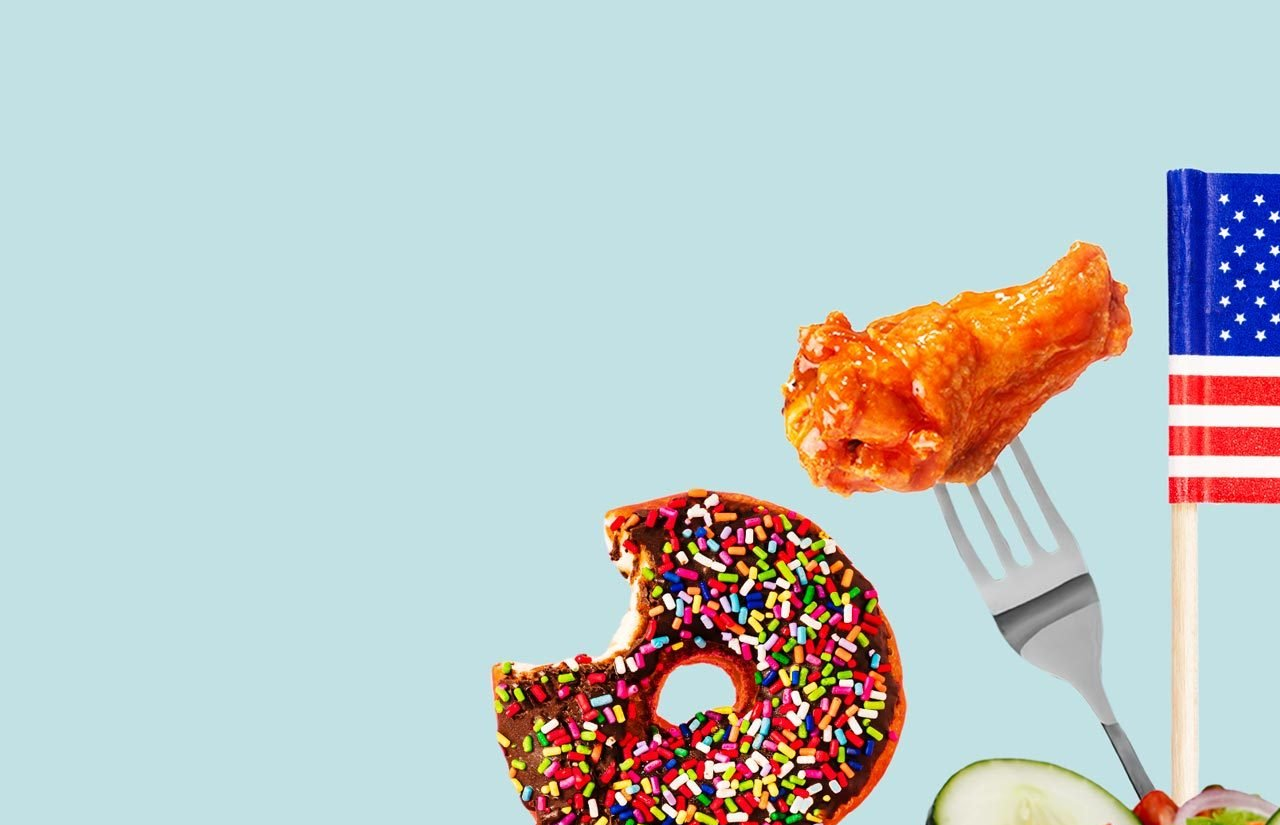
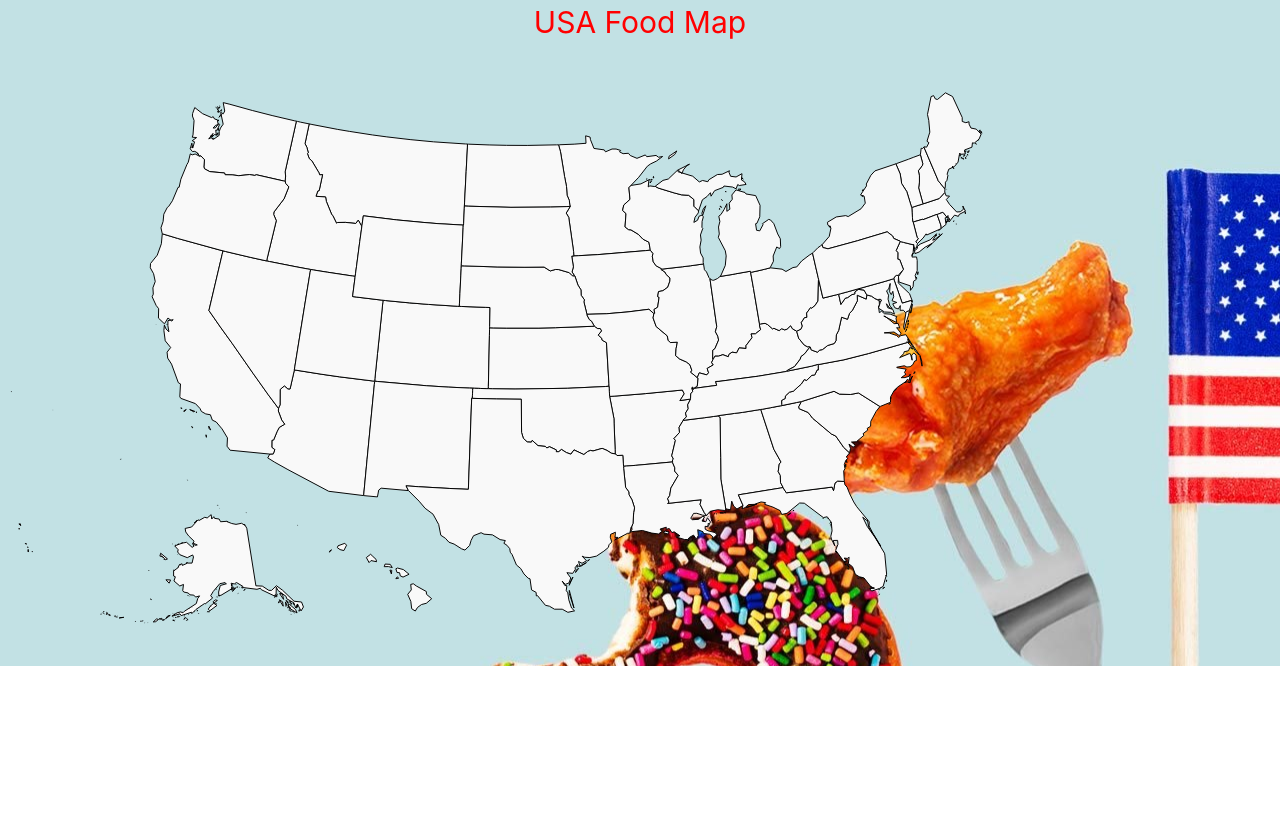
Before and after one commit to Goldie369/Signiture-Food-by-State, a plain HTML site: page index.html in a window 1280 px wide. Shown: the top 825 px of the page. After the commit the page ends 800 px from the top, so only its background shows below. Drawn offline with nearby package versions, Linux system fonts and the light colour scheme.

Commit message:
modifying HTML and CSS

```diff
--- a/assets/style.css
+++ b/assets/style.css
@@ -8,17 +8,19 @@ body{
 h1
 
 {
-    font-size: 50px;
-    color: greenyellow;
-    text-align: left;
+    font-size: 30px;
+    color: red;
+    text-align: center;
+    text-shadow: blue;
+
 }
 .mapsl
 {
-    width: 500px;
-    margin-left: 5%;
-    margin-top: -10%;
-    height: 800px;
-    top: 10%;
+    width: 50px;
+    margin-left: 40%;
+    margin-top: 2%;
+    height: -10x;
+    top: -10%;
 }
 .mapsl path
 {
@@ -30,5 +32,5 @@ h1
 
 .mapsl :hover
 {
-    fill: #9b9b9b;
+    inline-size: #9b9b9b;
 }
--- a/index.html
+++ b/index.html
@@ -1,23 +1,22 @@
+<!DOCTYPE html>
 <html lang="en">
 <head>
     <meta charset="UTF-8">
     <meta http-equiv="X-UA-Compatible" content="IE=edge">
     <meta name="viewport" content="width=device-width, initial-scale=1.0">
-    <title>Food State App</title>
+    <title>USA Food Map</title>
     <link rel="stylesheet" href="https://cdn.jsdelivr.net/npm/bulma@0.9.4/css/bulma.min.css">
     <!-- Personal CSS -->
     <link rel="stylesheet" href="./assets/style.css">
   </head>
 </head>
 <body>
+   <h1> USA Food Map</h1>
+   <div class="mapsl"></div>
+</div>
     <?xml version="1.0" encoding="UTF-8" standalone="no"?>
 
-    <div class="mapsl">
 
-   <h1> USA Food Map</h1>
-
-    </div>
-    <svg></svg>
 <!--
 ************* Copyright (c) 2017 Pareto Softare, LLC DBA Simplemaps.com *******************
 ************* Free for Commercial Use, full terms at  http://simplemaps.com/resources/svg-license ************
```
